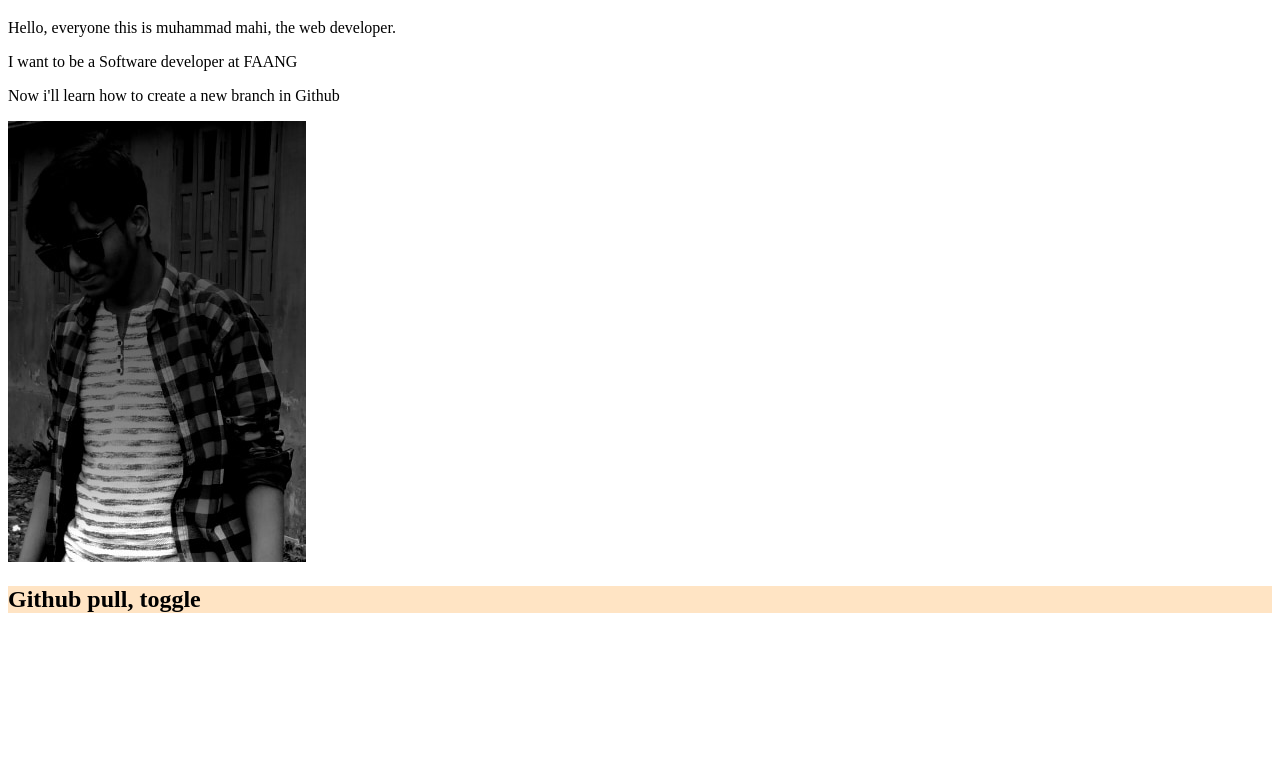
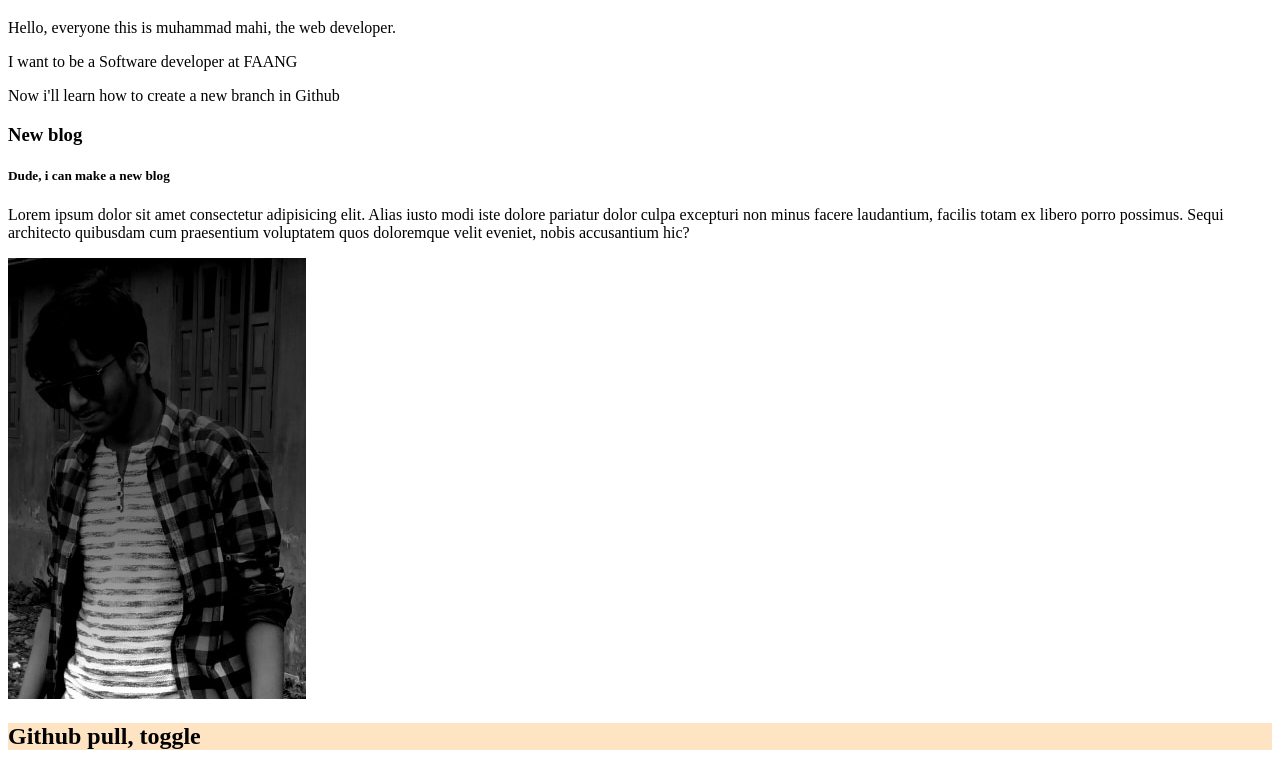
Before and after one commit to mahii060/my-second-repo, a plain HTML site: page index.html in a window 1280 px wide. Shown: the part 61-831 px from the top of the page. Before the commit the page ends 800 px from the top, so only its background shows below. Drawn offline with Linux system fonts and the light colour scheme.

Commit message:
blog added

```diff
--- a/index.html
+++ b/index.html
@@ -14,6 +14,13 @@
     <p>Hello, everyone this is muhammad mahi, the web developer.</p>
     <p>I want to be a Software developer at FAANG</p>
     <p>Now i'll learn how to create a new branch in Github</p>
+    <div>
+        <h3>New blog</h3>
+        <h5>Dude, i can make a new blog</h5>
+        <p>Lorem ipsum dolor sit amet consectetur adipisicing elit. Alias iusto modi iste dolore pariatur dolor culpa
+            excepturi non minus facere laudantium, facilis totam ex libero porro possimus. Sequi architecto quibusdam
+            cum praesentium voluptatem quos doloremque velit eveniet, nobis accusantium hic?</p>
+    </div>
     <img src="images/model.jpg" alt="">
     <h2>Github pull, toggle</h2>
 </body>
```
